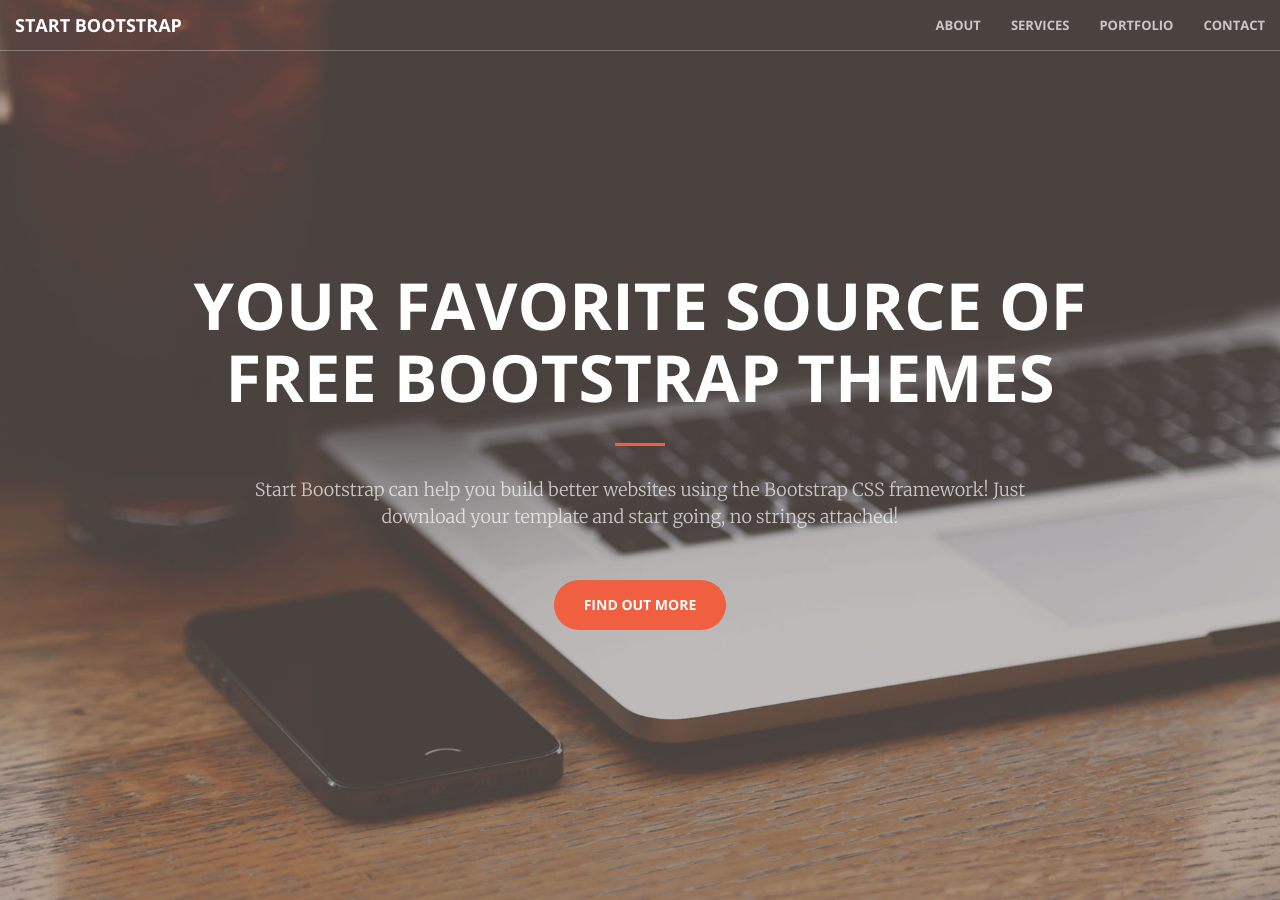
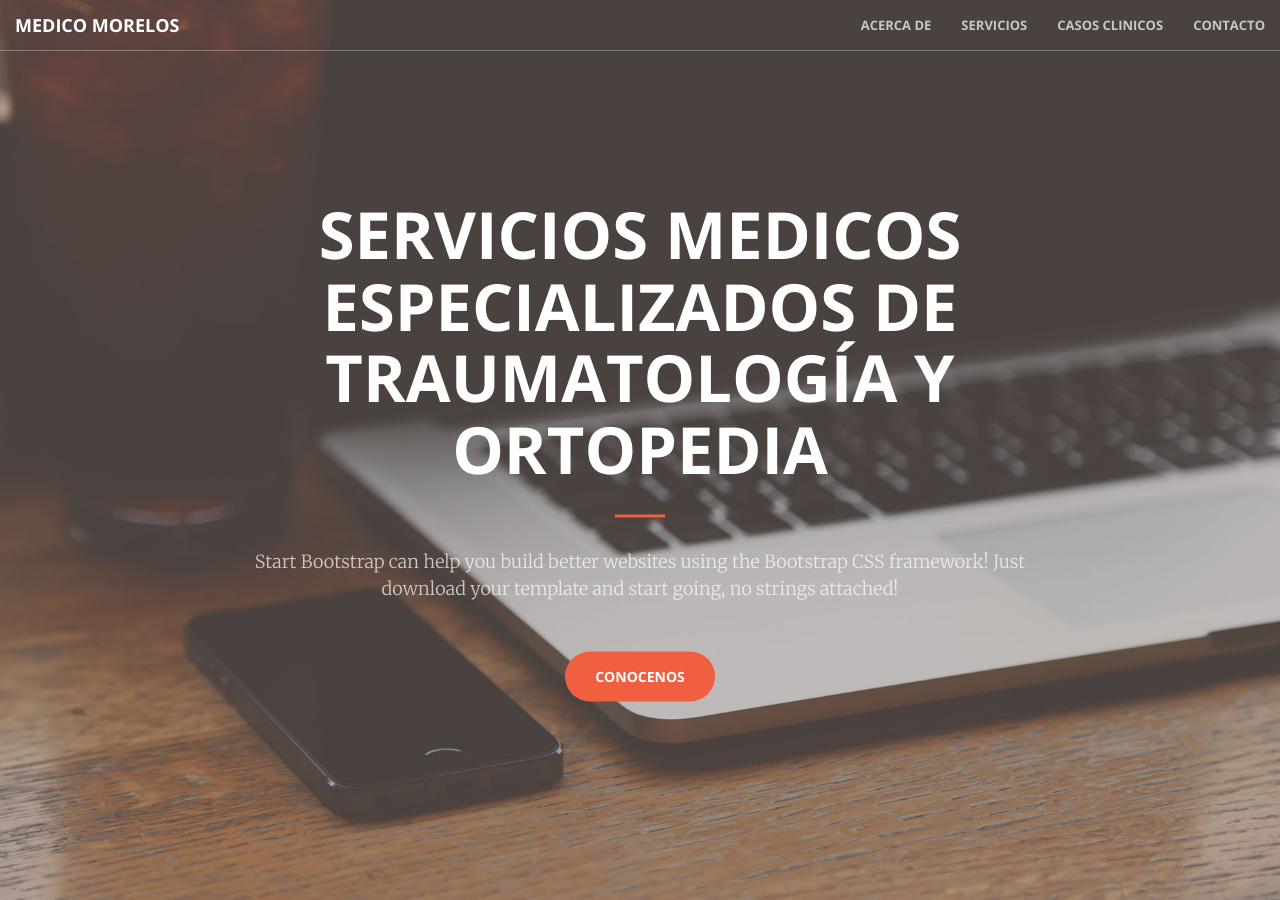
Before and after one commit to MedicoMorales/MedicoMorelos, a Jekyll site: the page built from index.html, in a window 1280 px wide and 900 px high. Built offline with Jekyll 4.4.1, drawn with Linux system fonts in a browser that asks for light colours.

Commit message:
upload text

```diff
--- a/_includes/head.html
+++ b/_includes/head.html
@@ -6,7 +6,7 @@
     <meta name="description" content="">
     <meta name="author" content="">
 
-    <title>Creative - Start Bootstrap Theme</title>
+    <title>Medico Morelos</title>
 
     <!-- Bootstrap Core CSS -->
     <link rel="stylesheet" href="css/bootstrap.min.css" type="text/css">
--- a/_includes/header.html
+++ b/_includes/header.html
@@ -1,10 +1,10 @@
 <header>
     <div class="header-content">
         <div class="header-content-inner">
-            <h1>Your Favorite Source of Free Bootstrap Themes</h1>
+            <h1>Servicios medicos especializados de Traumatología y Ortopedia</h1>
             <hr>
             <p>Start Bootstrap can help you build better websites using the Bootstrap CSS framework! Just download your template and start going, no strings attached!</p>
-            <a href="#about" class="btn btn-primary btn-xl page-scroll">Find Out More</a>
+            <a href="#about" class="btn btn-primary btn-xl page-scroll">Conocenos</a>
         </div>
     </div>
 </header>
--- a/_includes/nav.html
+++ b/_includes/nav.html
@@ -8,23 +8,23 @@
                 <span class="icon-bar"></span>
                 <span class="icon-bar"></span>
             </button>
-            <a class="navbar-brand page-scroll" href="#page-top">Start Bootstrap</a>
+            <a class="navbar-brand page-scroll" href="#page-top">Medico Morelos</a>
         </div>
 
         <!-- Collect the nav links, forms, and other content for toggling -->
         <div class="collapse navbar-collapse" id="bs-example-navbar-collapse-1">
             <ul class="nav navbar-nav navbar-right">
                 <li>
-                    <a class="page-scroll" href="#about">About</a>
+                    <a class="page-scroll" href="#about">Acerca de</a>
                 </li>
                 <li>
-                    <a class="page-scroll" href="#services">Services</a>
+                    <a class="page-scroll" href="#services">Servicios</a>
                 </li>
                 <li>
-                    <a class="page-scroll" href="#portfolio">Portfolio</a>
+                    <a class="page-scroll" href="#portfolio">Casos Clinicos</a>
                 </li>
                 <li>
-                    <a class="page-scroll" href="#contact">Contact</a>
+                    <a class="page-scroll" href="#contact">Contacto</a>
                 </li>
             </ul>
         </div>
```
